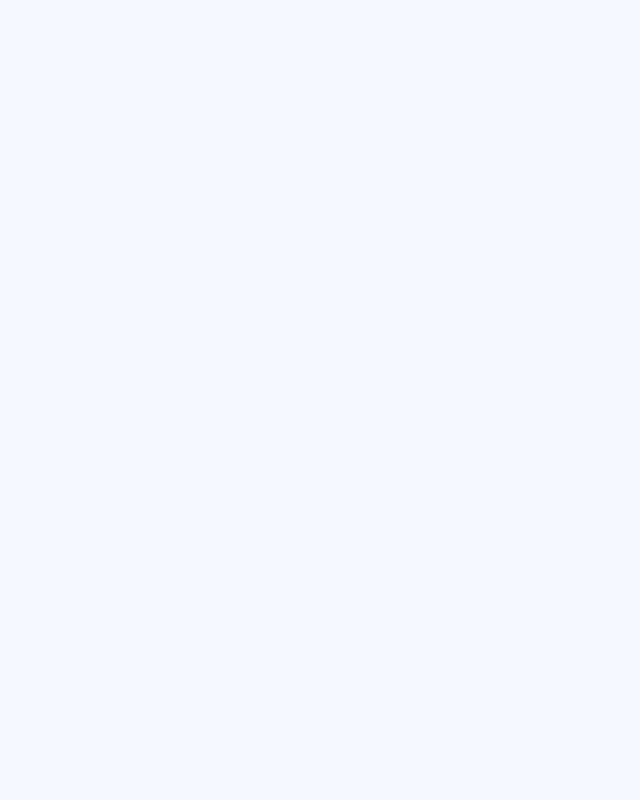
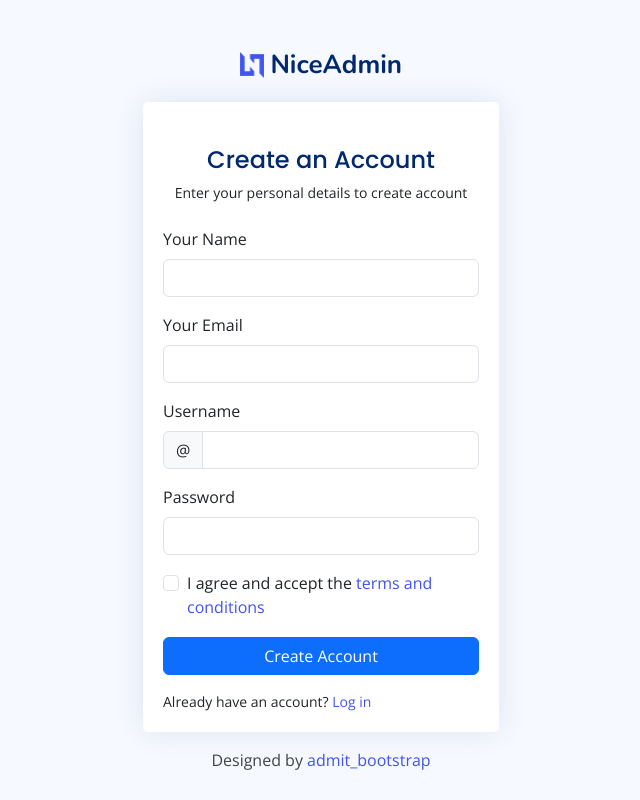
Before and after one commit to amitbd599/admin_bootstrap, a React (Create React App) app: page /pages-register in a window 1280 px wide. Before the commit this address had no page. Shown: the whole page, without its empty margins (319-959 px from the left). Built offline with nearby package versions, Linux system fonts and the light colour scheme.

Commit message:
register add

```diff
--- a/src/App.js
+++ b/src/App.js
@@ -28,6 +28,7 @@ import IconsBoxiconsPage from "./pages/IconsBoxiconsPage";
 import UsersProfilePage from "./pages/UsersProfilePage";
 import FAQPage from "./pages/FAQPage";
 import ContactPage from "./pages/ContactPage";
+import RegisterPage from "./pages/RegisterPage";
 
 function App() {
   return (
@@ -93,6 +94,9 @@ function App() {
 
         {/* Contact */}
         <Route exact path='/pages-contact' element={<ContactPage />} />
+
+        {/* Auth */}
+        <Route exact path='/pages-register' element={<RegisterPage />} />
       </Routes>
     </BrowserRouter>
   );
--- /dev/null
+++ b/src/components/RegisterInner.jsx
@@ -0,0 +1,138 @@
+import React from "react";
+
+const RegisterInner = () => {
+  return (
+    <section className='section register min-vh-100 d-flex flex-column align-items-center justify-content-center py-4'>
+      <div className='container'>
+        <div className='row justify-content-center'>
+          <div className='col-lg-4 col-md-6 d-flex flex-column align-items-center justify-content-center'>
+            <div className='d-flex justify-content-center py-4'>
+              <a
+                href='index.html'
+                className='logo d-flex align-items-center w-auto'
+              >
+                <img src='assets/img/logo.png' alt='' />
+                <span className='d-none d-lg-block'>NiceAdmin</span>
+              </a>
+            </div>
+            {/* End Logo */}
+            <div className='card mb-3'>
+              <div className='card-body'>
+                <div className='pt-4 pb-2'>
+                  <h5 className='card-title text-center pb-0 fs-4'>
+                    Create an Account
+                  </h5>
+                  <p className='text-center small'>
+                    Enter your personal details to create account
+                  </p>
+                </div>
+                <form className='row g-3 needs-validation' noValidate=''>
+                  <div className='col-12'>
+                    <label htmlFor='yourName' className='form-label'>
+                      Your Name
+                    </label>
+                    <input
+                      type='text'
+                      name='name'
+                      className='form-control'
+                      id='yourName'
+                      required=''
+                    />
+                    <div className='invalid-feedback'>
+                      Please, enter your name!
+                    </div>
+                  </div>
+                  <div className='col-12'>
+                    <label htmlFor='yourEmail' className='form-label'>
+                      Your Email
+                    </label>
+                    <input
+                      type='email'
+                      name='email'
+                      className='form-control'
+                      id='yourEmail'
+                      required=''
+                    />
+                    <div className='invalid-feedback'>
+                      Please enter a valid Email adddress!
+                    </div>
+                  </div>
+                  <div className='col-12'>
+                    <label htmlFor='yourUsername' className='form-label'>
+                      Username
+                    </label>
+                    <div className='input-group has-validation'>
+                      <span className='input-group-text' id='inputGroupPrepend'>
+                        @
+                      </span>
+                      <input
+                        type='text'
+                        name='username'
+                        className='form-control'
+                        id='yourUsername'
+                        required=''
+                      />
+                      <div className='invalid-feedback'>
+                        Please choose a username.
+                      </div>
+                    </div>
+                  </div>
+                  <div className='col-12'>
+                    <label htmlFor='yourPassword' className='form-label'>
+                      Password
+                    </label>
+                    <input
+                      type='password'
+                      name='password'
+                      className='form-control'
+                      id='yourPassword'
+                      required=''
+                    />
+                    <div className='invalid-feedback'>
+                      Please enter your password!
+                    </div>
+                  </div>
+                  <div className='col-12'>
+                    <div className='form-check'>
+                      <input
+                        className='form-check-input'
+                        name='terms'
+                        type='checkbox'
+                        defaultValue=''
+                        id='acceptTerms'
+                        required=''
+                      />
+                      <label className='form-check-label' htmlFor='acceptTerms'>
+                        I agree and accept the{" "}
+                        <a href='#'>terms and conditions</a>
+                      </label>
+                      <div className='invalid-feedback'>
+                        You must agree before submitting.
+                      </div>
+                    </div>
+                  </div>
+                  <div className='col-12'>
+                    <button className='btn btn-primary w-100' type='submit'>
+                      Create Account
+                    </button>
+                  </div>
+                  <div className='col-12'>
+                    <p className='small mb-0'>
+                      Already have an account?{" "}
+                      <a href='pages-login.html'>Log in</a>
+                    </p>
+                  </div>
+                </form>
+              </div>
+            </div>
+            <div className='credits'>
+              Designed by <a href='#'>admit_bootstrap</a>
+            </div>
+          </div>
+        </div>
+      </div>
+    </section>
+  );
+};
+
+export default RegisterInner;
--- /dev/null
+++ b/src/pages/RegisterPage.jsx
@@ -0,0 +1,13 @@
+import React from "react";
+import RegisterInner from "../components/RegisterInner";
+
+const RegisterPage = () => {
+  return (
+    <>
+      {/* RegisterInner */}
+      <RegisterInner />
+    </>
+  );
+};
+
+export default RegisterPage;
```
